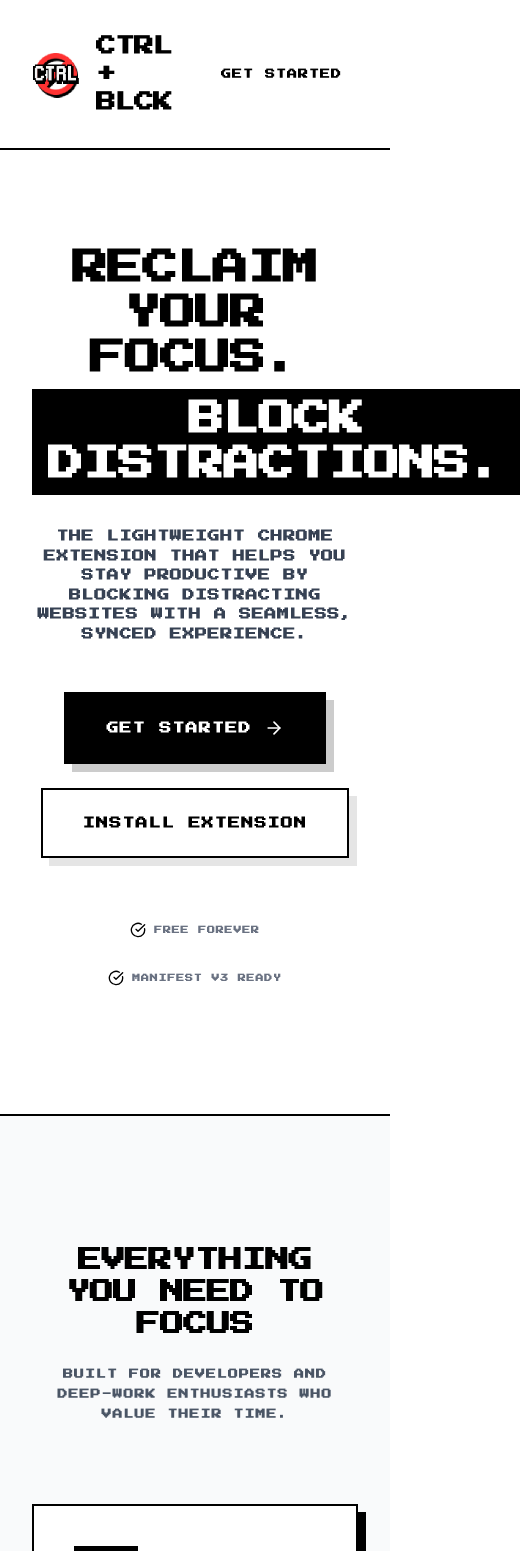
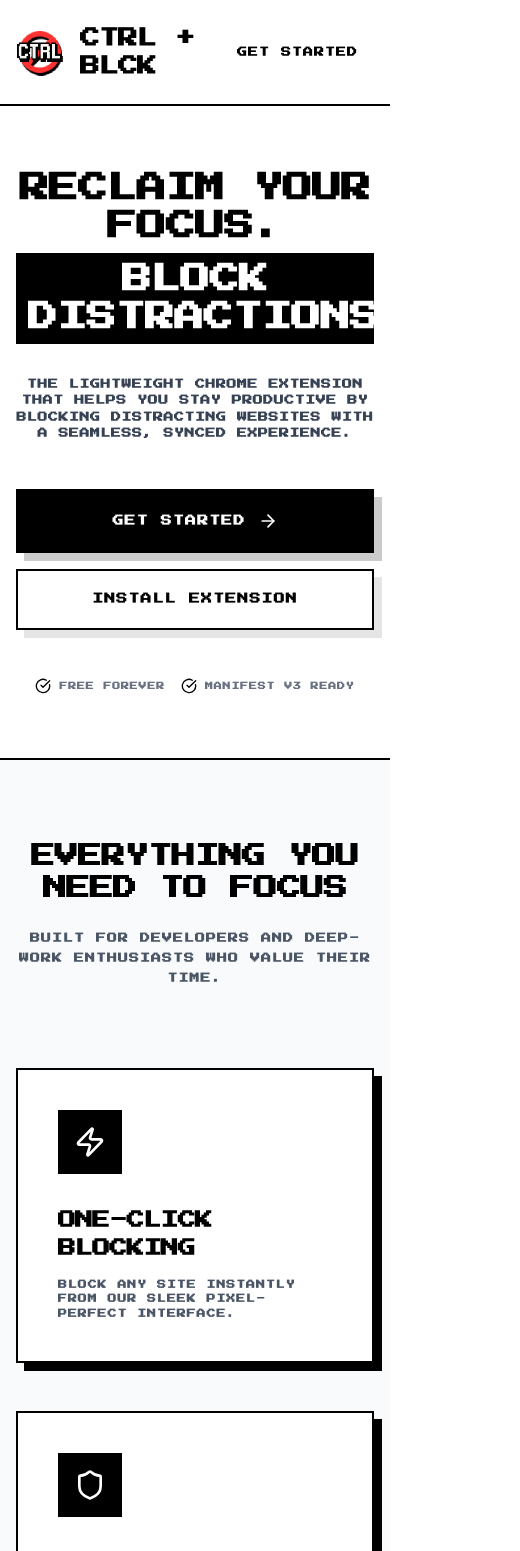
Before and after one commit to whynot231455/web-blocker, a Next.js app in the folder website/: page / in a window 390 px wide. Shown: the top 1551 px of the page, 520 px wide, since content can reach past the window. Built offline with nearby package versions, Linux system fonts and the light colour scheme.

Commit message:
feat: fixed the hero section for the main website (for mobile view)

```diff
--- a/website/src/app/page.tsx
+++ b/website/src/app/page.tsx
@@ -5,9 +5,9 @@ import { Shield, Zap, Target, ArrowRight, CheckCircle, XCircle, Clock } from 'lu
 
 export default function LandingPage() {
   return (
-    <div className="theme-static-light min-h-screen bg-white text-black font-mono">
+    <div className="theme-static-light min-h-screen bg-white text-black font-mono overflow-x-hidden">
       {/* Navbar */}
-      <nav className="flex items-center justify-between px-8 py-8 border-b-2 border-black sticky top-0 bg-white z-50 transform-gpu">
+      <nav className="flex items-center justify-between px-4 sm:px-8 py-6 sm:py-8 border-b-2 border-black sticky top-0 bg-white z-50 transform-gpu">
         <div className="flex items-center gap-4 flex-1">
           <Image
             src="/icons/logopic1-48.png"
@@ -30,32 +30,32 @@ export default function LandingPage() {
       </nav>
 
       {/* Hero Section */}
-      <section className="relative pt-24 pb-32 border-b-2 border-black bg-white">
-        <div className="max-w-7xl mx-auto px-8 relative z-10">
+      <section className="relative py-16 sm:pt-24 sm:pb-32 border-b-2 border-black bg-white overflow-hidden">
+        <div className="max-w-7xl mx-auto px-4 sm:px-8 relative z-10">
           <div className="text-center max-w-4xl mx-auto">
-            <h1 className="text-4xl md:text-6xl font-black uppercase tracking-tight leading-tight mb-8">
+            <h1 className="text-3xl sm:text-4xl md:text-6xl font-black uppercase tracking-tight leading-tight mb-8">
               Reclaim your focus. <br />
-              <span className="bg-black text-white px-4 py-2 inline-block mt-2">
+              <span className="bg-black text-white px-3 py-2 sm:px-4 inline-block mt-2 max-w-full">
                 Block distractions.
               </span>
             </h1>
-            <p className="text-xs md:text-sm font-bold text-gray-700 mb-12 leading-relaxed uppercase tracking-wider max-w-2xl mx-auto">
+            <p className="text-[10px] sm:text-xs md:text-sm font-bold text-gray-700 mb-12 leading-relaxed uppercase tracking-wider max-w-2xl mx-auto">
               The lightweight Chrome Extension that helps you stay productive by blocking distracting websites with a seamless, synced experience.
             </p>
-            <div className="flex flex-col sm:flex-row items-center justify-center gap-6">
+            <div className="flex flex-col sm:flex-row items-stretch sm:items-center justify-center gap-4 sm:gap-6 w-full max-w-xl mx-auto">
               <Link href="/login">
-                <button className="text-[12px] font-bold uppercase tracking-widest bg-black text-white px-10 py-6 border-2 border-black shadow-[8px_8px_0px_rgba(0,0,0,0.2)] hover:shadow-[8px_8px_0px_#000] active:translate-x-[4px] active:translate-y-[4px] active:shadow-none transition-transform transition-shadow duration-200 flex items-center gap-3">
+                <button className="w-full sm:w-auto text-[11px] sm:text-[12px] font-bold uppercase tracking-widest bg-black text-white px-6 sm:px-10 py-5 sm:py-6 border-2 border-black shadow-[8px_8px_0px_rgba(0,0,0,0.2)] hover:shadow-[8px_8px_0px_#000] active:translate-x-[4px] active:translate-y-[4px] active:shadow-none transition-transform transition-shadow duration-200 flex items-center justify-center gap-3">
                   Get Started <ArrowRight size={20} />
                 </button>
               </Link>
               <Link
                 href="/install"
-                className="text-[12px] font-bold uppercase tracking-widest bg-white text-black px-10 py-6 border-2 border-black shadow-[8px_8px_0px_rgba(0,0,0,0.1)] hover:shadow-[8px_8px_0px_#000] active:translate-x-[4px] active:translate-y-[4px] active:shadow-none transition-transform transition-shadow duration-200 inline-block text-center"
+                className="w-full sm:w-auto text-[11px] sm:text-[12px] font-bold uppercase tracking-widest bg-white text-black px-6 sm:px-10 py-5 sm:py-6 border-2 border-black shadow-[8px_8px_0px_rgba(0,0,0,0.1)] hover:shadow-[8px_8px_0px_#000] active:translate-x-[4px] active:translate-y-[4px] active:shadow-none transition-transform transition-shadow duration-200 inline-flex items-center justify-center text-center"
               >
                 Install Extension
               </Link>
             </div>
-            <div className="mt-16 flex flex-wrap items-center justify-center gap-8 text-[8px] font-bold uppercase tracking-widest text-gray-500">
+            <div className="mt-12 sm:mt-16 flex flex-wrap items-center justify-center gap-4 sm:gap-8 text-[8px] font-bold uppercase tracking-widest text-gray-500">
               <div className="flex items-center gap-2"><CheckCircle size={16} className="text-black" /> Free forever</div>
               <div className="flex items-center gap-2"><CheckCircle size={16} className="text-black" /> Manifest V3 Ready</div>
             </div>
@@ -64,8 +64,8 @@ export default function LandingPage() {
       </section>
 
       {/* Features section */}
-      <section id="features" className="py-32 bg-gray-50 border-b-2 border-black">
-        <div className="max-w-7xl mx-auto px-8">
+      <section id="features" className="py-20 sm:py-32 bg-gray-50 border-b-2 border-black">
+        <div className="max-w-7xl mx-auto px-4 sm:px-8">
           <div className="text-center mb-20">
             <h2 className="text-2xl md:text-3xl font-black uppercase tracking-tight mb-6">Everything you need to focus</h2>
             <p className="text-[10px] font-bold text-gray-600 max-w-lg mx-auto uppercase tracking-widest leading-loose">Built for developers and deep-work enthusiasts who value their time.</p>
@@ -90,8 +90,8 @@ export default function LandingPage() {
       </section>
 
       {/* How it Works section */}
-      <section id="how-it-works" className="py-32 bg-white border-b-2 border-black">
-        <div className="max-w-7xl mx-auto px-8">
+      <section id="how-it-works" className="py-20 sm:py-32 bg-white border-b-2 border-black">
+        <div className="max-w-7xl mx-auto px-4 sm:px-8">
           <div className="text-center mb-24">
             <h2 className="text-2xl md:text-3xl font-black uppercase tracking-tight mb-6">How It Works</h2>
             <p className="text-[10px] font-bold text-gray-600 max-w-lg mx-auto uppercase tracking-widest leading-loose">
@@ -204,7 +204,7 @@ export default function LandingPage() {
 
       {/* Footer */}
       <footer className="py-16 bg-white">
-        <div className="max-w-7xl mx-auto px-8 flex flex-col md:flex-row items-center justify-between gap-10">
+        <div className="max-w-7xl mx-auto px-4 sm:px-8 flex flex-col md:flex-row items-center justify-between gap-10">
           <div className="flex items-center gap-3">
             <Image
               src="/icons/logopic1-48.png"
```
